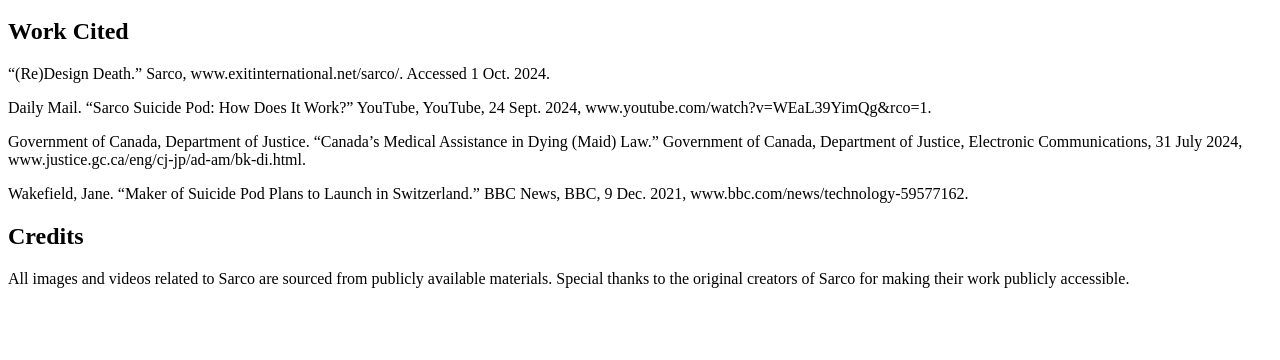
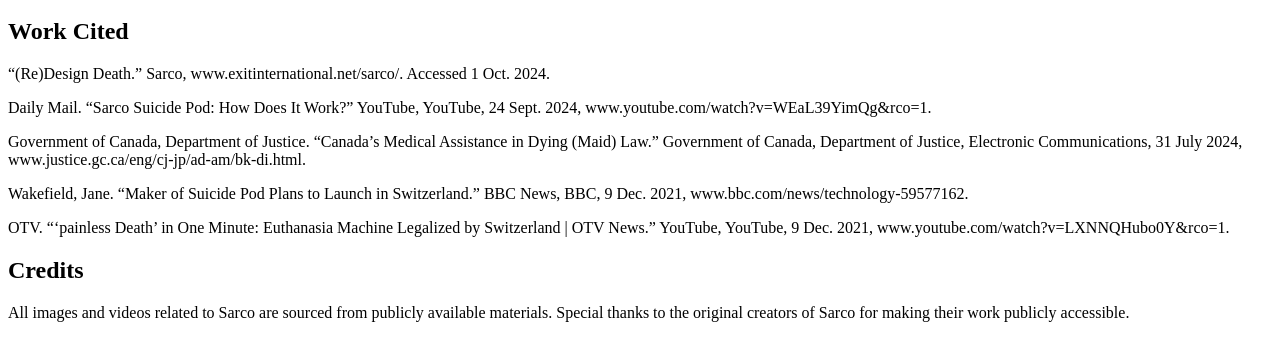
Before and after one commit to RuihuaLiangc/RuihuaLiangc.github.io, a plain HTML site: page credits.html in a window 1280 px wide. Shown: the part 154-514 px from the top of the page. Drawn offline with Linux system fonts and the light colour scheme.

Commit message:
Add files via upload

```diff
--- a/credits.html
+++ b/credits.html
@@ -19,6 +19,7 @@
 <p>Daily Mail. “Sarco Suicide Pod: How Does It Work?” YouTube, YouTube, 24 Sept. 2024, www.youtube.com/watch?v=WEaL39YimQg&rco=1. </p>
 <p>Government of Canada, Department of Justice. “Canada’s Medical Assistance in Dying (Maid) Law.” Government of Canada, Department of Justice, Electronic Communications, 31 July 2024, www.justice.gc.ca/eng/cj-jp/ad-am/bk-di.html. </p>
 <p>Wakefield, Jane. “Maker of Suicide Pod Plans to Launch in Switzerland.” BBC News, BBC, 9 Dec. 2021, www.bbc.com/news/technology-59577162. </p>
+<p>OTV. “‘painless Death’ in One Minute: Euthanasia Machine Legalized by Switzerland | OTV News.” YouTube, YouTube, 9 Dec. 2021, www.youtube.com/watch?v=LXNNQHubo0Y&rco=1. </p>
 </section>
 
 
```
Also changed, not shown: gallery.html (+1 -0 lines).
